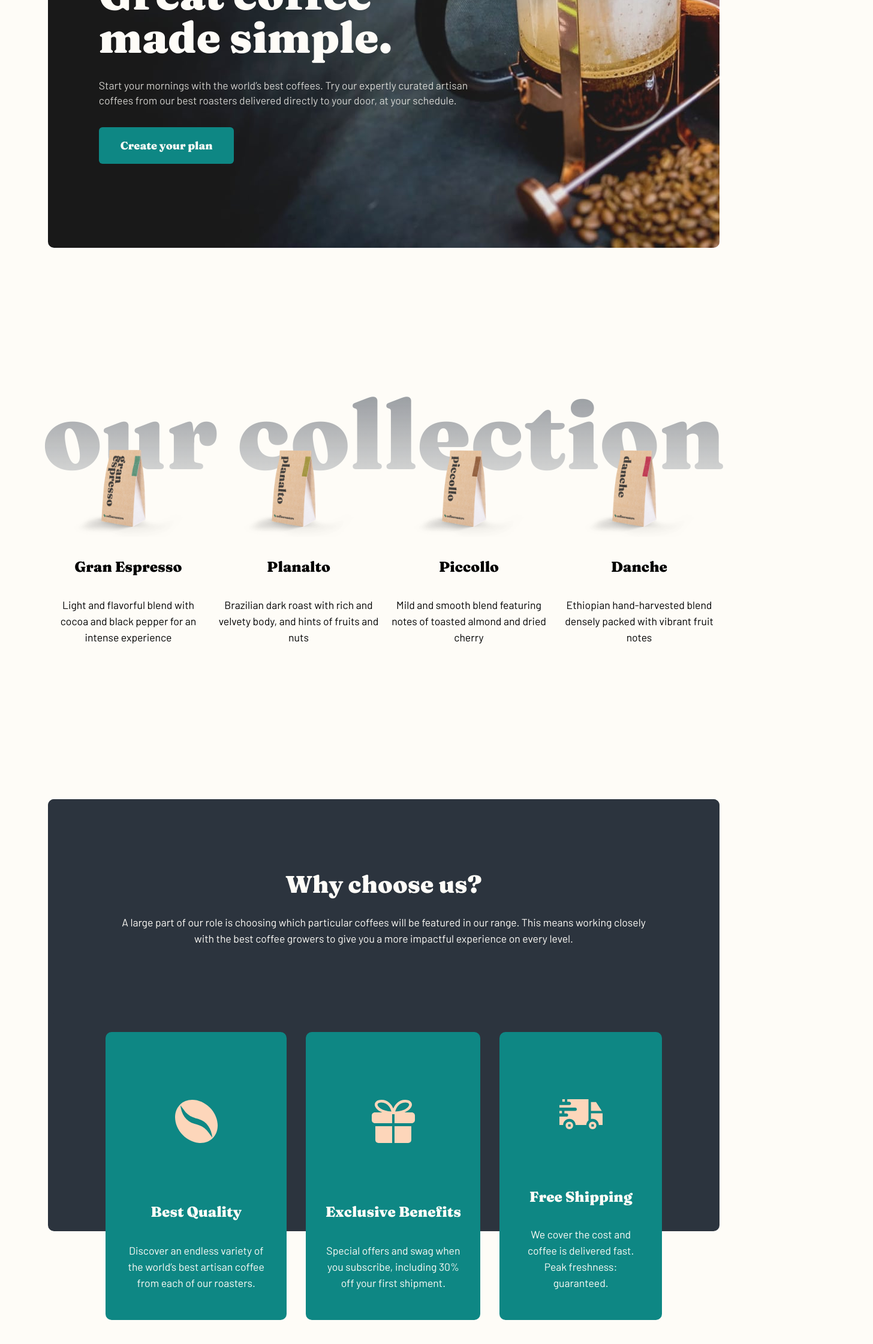
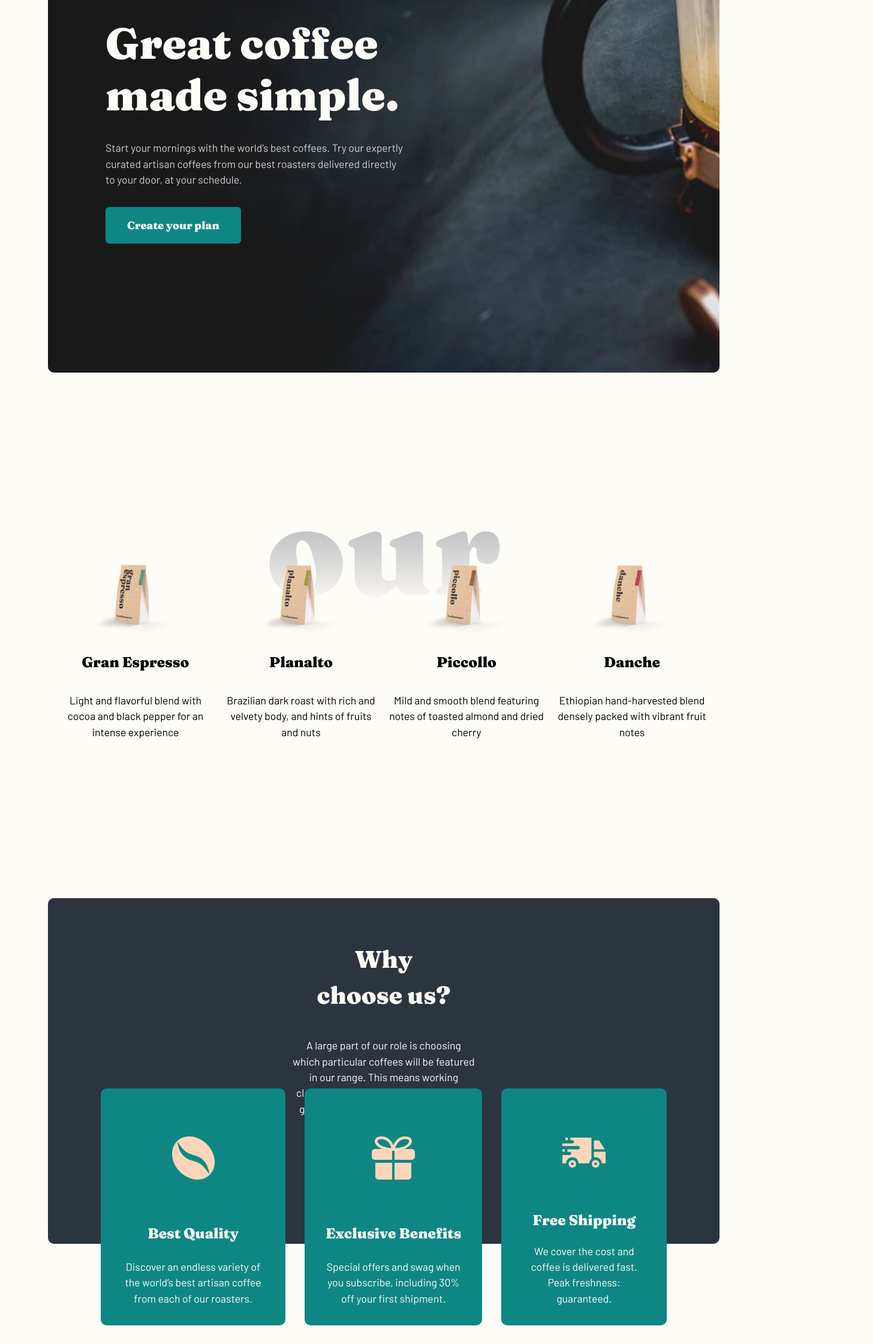
Before and after one commit to kebin20/coffee-roasters-website, a React (Vite) app: page / in a window 1280 px wide. Shown: the part 300-2540 px from the top of the page at 60% size, 1456 px wide, since content can reach past the window. Built offline with nearby package versions, Linux system fonts and the light colour scheme; no server answers; the HTML template or start-up script is replaced by a standard one.

Commit message:
style: completely reworked styling and css for the home page

```diff
--- a/src/Layout/Footer.module.css
+++ b/src/Layout/Footer.module.css
@@ -5,6 +5,7 @@
   align-items: center;
   padding: 3em;
   gap: 6em;
+  margin-top: 5em;
 }
 
 .linksContainer {
--- a/src/Pages/Home.module.css
+++ b/src/Pages/Home.module.css
@@ -1,16 +1,14 @@
 /* hero section*/
 
-.homeHeroContainer {
+.homeHeroSection {
   color: var(--lightCream);
   background-image: url("../assets/home/mobile/image-hero-coffeepress.jpg");
   background-size: cover;
   padding: 6.25em 1.5em;
-  margin-left: 1.5em;
-  margin-right: 1.5em;
   border-radius: var(--border-px);
 }
 
-.heroWrapper {
+.heroContainer {
   display: flex;
   flex-direction: column;
   align-items: center;
@@ -20,30 +18,27 @@
 
 .homeHeroTitle {
   font-size: var(--xl-font-size);
-  line-height: 2.5rem;
 }
 
 .homeHeroText {
-  line-height: 25px;
   opacity: 0.8;
   mix-blend-mode: normal;
 }
 
 /* our collection section */
 
-.collectionContainer {
+.collectionSection {
   display: grid;
-  margin: 6.5em 1.5em;
   padding: 1em;
   gap: 3em;
   text-align: center;
 }
 
-.collectionContainerTitle {
+.collectionTitle {
   font-size: var(--xl-font-size);
   background: linear-gradient(
     360deg,
-    rgba(254, 252, 247, 0.0001) 0%,
+    rgba(254, 252, 247, 0.0001) 15%,
     var(--Grey) 100%
   );
   background-clip: text;
@@ -58,46 +53,37 @@
 }
 
 .collectionImage {
-  max-width: 69%;
+  max-width: 55%;
   margin: auto;
 }
 
 /* why choose us? section*/
 
-.whyUs {
+.whyUsSection {
   position: relative;
+  background-color: var(--darkBlue);
   color: var(--lightCream);
-  margin: 1.5em;
-  height: 190vh;
+  border-radius: var(--border-px);
+  height: 56rem;
+  margin-bottom: 40em;
 }
 
-.whyUsBgContainer {
-  background-color: var(--darkBlue);
-  border-radius: var(--border-px);
-  height: 60%;
+.whyUsContainer {
+  text-align: center;
+  padding: 2em 1.5em;
 }
 
 .whyUsTitle {
-  font-size: 1.75rem;
-  padding-bottom: 0.5em;
+  font-size: var(--semi-lg-font-size);
+  padding: 1em;
 }
 
-.whyUsContainer {
-  background-color: var(--darkGreyBlue);
-  border-top-left-radius: var(--border-px);
-  border-top-right-radius: var(--border-px);
-  text-align: center;
-  padding: 4em 1.5em 2.5em 1.5em;
-}
-
-.whyUsFeaturesContainer {
+.featuresContainer {
   display: flex;
   position: absolute;
-  bottom: 36em;
-  height: 40%;
   flex-direction: column;
+  margin-inline: 2em;
   gap: 2em;
-  margin: 2.5em 1.5em 1.5em 1.5em;
 }
 
 .featuresItem {
@@ -107,7 +93,9 @@
   align-items: center;
   text-align: center;
   gap: 1em;
-  padding: 2.5em;
+  padding: 2.5em 1.5em;
+  width: 279px;
+  height: 382px;
   border-radius: var(--border-px);
 }
 
@@ -119,8 +107,6 @@
 
 .howItWorks {
   display: grid;
-  justify-items: center;
-  margin: 6.5em 1.5em;
   text-align: center;
   gap: 2.5em;
 }
@@ -142,21 +128,23 @@
   color: var(--paleOrange);
 }
 
+.stepTitle {
+  font-size: var(--semi-lg-font-size);
+}
+
 /* Tablet portrait and larger */
 @media only screen and (min-width: 600px) {
   /*Hero Section */
-  .homeHeroContainer {
+  .homeHeroSection {
     display: grid;
     grid-template-columns: 0.5fr;
     background: url("../assets/home/tablet/image-hero-coffeepress.jpg");
     background-size: cover;
     background-repeat: no-repeat;
-    margin-left: 1.5em;
-    margin-right: 1.5em;
     padding-left: 6em;
   }
 
-  .heroWrapper {
+  .heroContainer {
     display: flex;
     align-items: flex-start;
     text-align: left;
@@ -169,13 +157,11 @@
 
   /* Collection Section */
 
-  .collectionContainer {
+  .collectionSection {
     position: relative;
-    margin-top: 20em;
-    margin-bottom: 15em;
   }
 
-  .collectionContainerTitle {
+  .collectionTitle {
     font-size: 8rem;
     z-index: -10;
     position: absolute;
@@ -195,47 +181,39 @@
     grid-row: 1/3;
   }
 
-  .collectionTitle {
+  .collectionItemTitle {
     align-self: center;
   }
 
   /*Why Us Section*/
 
-  .whyUs {
-    height: 75em;
-    margin-bottom: 0;
+  .whyUsSection {
+    height: 36rem;
+    margin-bottom: 19rem;
   }
 
   .whyUsTitle {
     font-size: var(--lg-font-size);
   }
 
-  /* .whyUsBgContainer {
-    height: 55%;
-  } */
-
   .whyUsContainer {
     background-color: var(--darkBlue);
-    padding: 5em;
+    border-radius: var(--border-px);
+    padding-inline: 4.5em;
   }
 
-  .whyUsFeaturesContainer {
-    display: flex;
-    position: absolute;
-    left: 0;
-    right: 0;
-    top: 15%;
-    flex-direction: column;
-    gap: 2em;
-    margin: 4.5em;
+  .featuresContainer {
+    margin-inline: 5.5em;
   }
 
   .featuresItem {
     display: grid;
     grid-template-columns: 0.5fr 1fr;
+    grid-template-rows: 0.5fr;
     gap: 0;
+    height: auto;
+    width: auto;
     text-align: left;
-    padding: 2em;
   }
 
   .featuresImage {
@@ -250,7 +228,6 @@
     grid-template-columns: repeat(3, 1fr);
     grid-template-rows: 0.1fr 1fr 0.1fr;
     gap: 3em 0em;
-    margin: 1.5em 2.5em 9em 2.5em;
   }
 
   .howItWorksTitle {
@@ -290,48 +267,41 @@
   }
 }
 /* Tablet landscape and larger */
-/* @media only screen and (min-width: 900px) {
-  .whyUs {
-    height: 135vh;
-  }
-} */
+@media only screen and (min-width: 900px) {
+}
 /* Desktop and larger */
 @media only screen and (min-width: 1200px) {
   /* HERO SECTION */
 
-  .homeHeroContainer {
+  .homeHeroSection {
     display: flex;
-    margin: 0em 5em;
-    padding: 0;
     align-items: center;
     background: url("../assets/home/desktop/image-hero-coffeepress.jpg");
     background-size: cover;
     background-repeat: no-repeat;
   }
 
-  .heroWrapper {
+  .heroContainer {
     display: flex;
     text-align: left;
-    padding: 5.3em 35em 5.3em 5.3em;
-    min-width: 1280px;
-    min-height: 600px;
+    min-width: 80rem;
+    min-height: 38rem;
     justify-content: center;
+    padding-right: 49em;
   }
 
   .homeHeroTitle {
     font-size: var(--xxl-font-size);
-    line-height: 1;
   }
 
   /*COLLECTION SECTION */
 
-  .collectionContainer {
+  .collectionSection {
     position: relative;
     grid-template-columns: repeat(4, 1fr);
     grid-template-rows: 1fr;
-    margin-left: 4em;
-    margin-right: 4em;
     gap: 1em;
+    margin-top: 3.5em;
   }
 
   .collectionItem {
@@ -341,42 +311,38 @@
     gap: 2em;
   }
 
-  .collectionContainerTitle {
-    font-size: 10rem;
+  .collectionTitle {
+    font-size: var(--title-alternate-big);
     z-index: -10;
     position: absolute;
     left: 0;
     right: 0;
-    bottom: 1.3em;
+    bottom: 0.9em;
   }
 
   /*WHY US SECTION*/
 
-  .whyUs {
-    /* height: auto; */
-    margin: 5em;
+  .whyUsSection {
     margin-bottom: 0;
   }
 
   .whyUsContainer {
-    /* height: 55vh; */
     border-radius: var(--border-px);
-    padding: 7em;
-  }
-
-  .whyUsFeaturesContainer {
-    flex-direction: row;
-    /* height: 100%; */
-    margin: 1em 6em;
-    top: 31%;
+    padding-inline: 25.5em;
   }
 
   .whyUsTitle {
     font-size: var(--xl-font-size);
   }
 
+  .featuresContainer {
+    flex-direction: row;
+    top: 55%;
+  }
+
   .featuresItem {
     grid-template-columns: 1fr;
+    grid-template-rows: repeat(3, 1fr);
     text-align: center;
     padding: 2em;
   }
@@ -388,7 +354,7 @@
   /*HOW IT WORKS SECTION*/
 
   .howItWorks {
-    margin: 0em 3.5em 8em 11em;
+    padding: 4em 5.5em;
   }
 
   .steps {
@@ -417,11 +383,11 @@
     padding: 5.3em 75em 5.3em 5.3em;
   }
 
-  .collectionContainer {
+  .collectionSection {
     margin: 15.5em 15.5em 11.5em 15.5em;
   }
 
-  .collectionContainerTitle {
+  .collectionTitle {
     font-size: 12rem;
     bottom: 1.09em;
   }
@@ -429,8 +395,4 @@
   .whyUsFeaturesContainer {
     bottom: -10em;
   }
-
-  /* .whyUsBgContainer {
-    height: 56vh;
-  } */
 }
--- a/src/Pages/Home.tsx
+++ b/src/Pages/Home.tsx
@@ -1,31 +1,35 @@
-import React from 'react';
-import { Link } from 'react-router-dom';
-import styles from './Home.module.css';
-import MainButton from '../UI/MainButton';
-import NavBar from '../Layout/NavBar';
-import Footer from '../Layout/Footer';
+import React from "react";
+import { Link } from "react-router-dom";
+import styles from "./Home.module.css";
+import MainButton from "../UI/MainButton";
+import Wrapper from "../UI/Wrapper";
+import NavBar from "../Layout/NavBar";
+import Footer from "../Layout/Footer";
 
 /* Images */
-import granEspresso from '../assets/home/desktop/image-gran-espresso.png';
-import planalto from '../assets/home/desktop/image-planalto.png';
-import piccollo from '../assets/home/desktop/image-piccollo.png';
-import danche from '../assets/home/desktop/image-danche.png';
-import coffeeBean from '../assets/home/desktop/icon-coffee-bean.svg';
-import gift from '../assets/home/desktop/icon-gift.svg';
-import truck from '../assets/home/desktop/icon-truck.svg';
+import granEspresso from "../assets/home/desktop/image-gran-espresso.png";
+import planalto from "../assets/home/desktop/image-planalto.png";
+import piccollo from "../assets/home/desktop/image-piccollo.png";
+import danche from "../assets/home/desktop/image-danche.png";
+import coffeeBean from "../assets/home/desktop/icon-coffee-bean.svg";
+import gift from "../assets/home/desktop/icon-gift.svg";
+import truck from "../assets/home/desktop/icon-truck.svg";
 
 export default function Home() {
   return (
     <>
       <NavBar />
       <main>
-        <section className={styles.homeHeroContainer}>
-          <div className={styles.heroWrapper}>
-            <h1 className={styles.homeHeroTitle}>Great coffee made simple.</h1>
+        <Wrapper>
+          <section className={styles.homeHeroSection}>
+            <div className={styles.heroContainer}>
+              <h1 className={styles.homeHeroTitle}>
+                Great coffee made simple.
+              </h1>
               <p className={styles.homeHeroText}>
                 Start your mornings with the world’s best coffees. Try our
-              expertly curated artisan coffees from our best roasters delivered
-              directly to your door, at your schedule.
+                expertly curated artisan coffees from our best roasters
+                delivered directly to your door, at your schedule.
               </p>
               <Link to="/subscribe">
                 <MainButton>Create your plan</MainButton>
@@ -33,15 +37,15 @@ export default function Home() {
             </div>
           </section>
 
-        <section className={styles.collectionContainer}>
-          <h1 className={styles.collectionContainerTitle}>our collection</h1>
+          <section className={styles.collectionSection}>
+            <h1 className={styles.collectionTitle}>our collection</h1>
             <div className={styles.collectionItem}>
               <img
                 src={granEspresso}
                 alt="gran espresso package"
                 className={styles.collectionImage}
               />
-            <h2 className={styles.collectionTitle}>Gran Espresso</h2>
+              <h2 className={styles.collectionItemTitle}>Gran Espresso</h2>
               <p>
                 Light and flavorful blend with cocoa and black pepper for an
                 intense experience
@@ -53,7 +57,7 @@ export default function Home() {
                 alt="planalto package"
                 className={styles.collectionImage}
               />
-            <h2 className={styles.collectionTitle}>Planalto</h2>
+              <h2 className={styles.collectionItemTitle}>Planalto</h2>
               <p>
                 Brazilian dark roast with rich and velvety body, and hints of
                 fruits and nuts
@@ -65,10 +69,10 @@ export default function Home() {
                 alt="piccollo package"
                 className={styles.collectionImage}
               />
-            <h2 className={styles.collectionTitle}>Piccollo</h2>
+              <h2 className={styles.collectionItemTitle}>Piccollo</h2>
               <p>
-              Mild and smooth blend featuring notes of toasted almond and dried
-              cherry
+                Mild and smooth blend featuring notes of toasted almond and
+                dried cherry
               </p>
             </div>
             <div className={styles.collectionItem}>
@@ -77,7 +81,7 @@ export default function Home() {
                 alt="danche package"
                 className={styles.collectionImage}
               />
-            <h2 className={styles.collectionTitle}>Danche</h2>
+              <h2 className={styles.collectionItemTitle}>Danche</h2>
               <p>
                 Ethiopian hand-harvested blend densely packed with vibrant fruit
                 notes
@@ -85,8 +89,7 @@ export default function Home() {
             </div>
           </section>
 
-        <section className={styles.whyUs}>
-          <div className={styles.whyUsBgContainer}>
+          <section className={styles.whyUsSection}>
             <div className={styles.whyUsContainer}>
               <h1 className={styles.whyUsTitle}>Why choose us?</h1>
               <p>
@@ -96,8 +99,7 @@ export default function Home() {
                 on every level.
               </p>
             </div>
-          </div>
-          <div className={styles.whyUsFeaturesContainer}>
+            <div className={styles.featuresContainer}>
               <div className={styles.featuresItem}>
                 <img
                   className={styles.featuresImage}
@@ -130,8 +132,8 @@ export default function Home() {
                 />
                 <h2>Free Shipping</h2>
                 <p>
-                We cover the cost and coffee is delivered fast. Peak freshness:
-                guaranteed.
+                  We cover the cost and coffee is delivered fast. Peak
+                  freshness: guaranteed.
                 </p>
               </div>
             </div>
@@ -179,7 +181,7 @@ export default function Home() {
               <MainButton>Create your plan</MainButton>
             </Link>
           </section>
-
+        </Wrapper>
         <Footer />
       </main>
     </>
--- a/src/UI/Wrapper.module.css
+++ b/src/UI/Wrapper.module.css
@@ -18,6 +18,7 @@
 @media only screen and (min-width: 1200px) {
   .wrapper {
     margin: 0em 5em;
+    gap: 15.5em;
   }
 }
 /* Big desktop (4k) */
--- a/src/index.css
+++ b/src/index.css
@@ -28,7 +28,8 @@ Mobile: 654x800
   --accordion-menu-hover: var(--main-button-hover);
   --title-font: "Fraunces", serif;
   --body-font: "Barlow", sans-serif;
-  --title-alternate-big: 9.4rem; /*150px*/
+  --title-alternate-big: 13.4rem;
+  --xxxl-font-size: 6rem; /*96px*/
   --xxl-font-size: 4.5rem; /*72px*/
   --semi-xxl-font-size: 3rem; /*48px*/
   --xl-font-size: 2.5rem; /*40px*/
@@ -60,7 +61,7 @@ body {
 body {
   font-size: 16px;
   font-family: "Barlow", sans-serif;
-  line-height: 1.5;
+  line-height: 1;
   -webkit-font-smoothing: antialiased;
 }
 img,
@@ -87,11 +88,12 @@ h6 {
   font-family: "Fraunces", serif;
   font-weight: 900;
   overflow-wrap: break-word;
+  line-height: 1.5;
 }
 
 p {
   overflow-wrap: break-word;
-  line-height: 27px;
+  line-height: 1.5;
 }
 ul,
 li,
```
Lines whose indentation alone changed are shown as unchanged.
